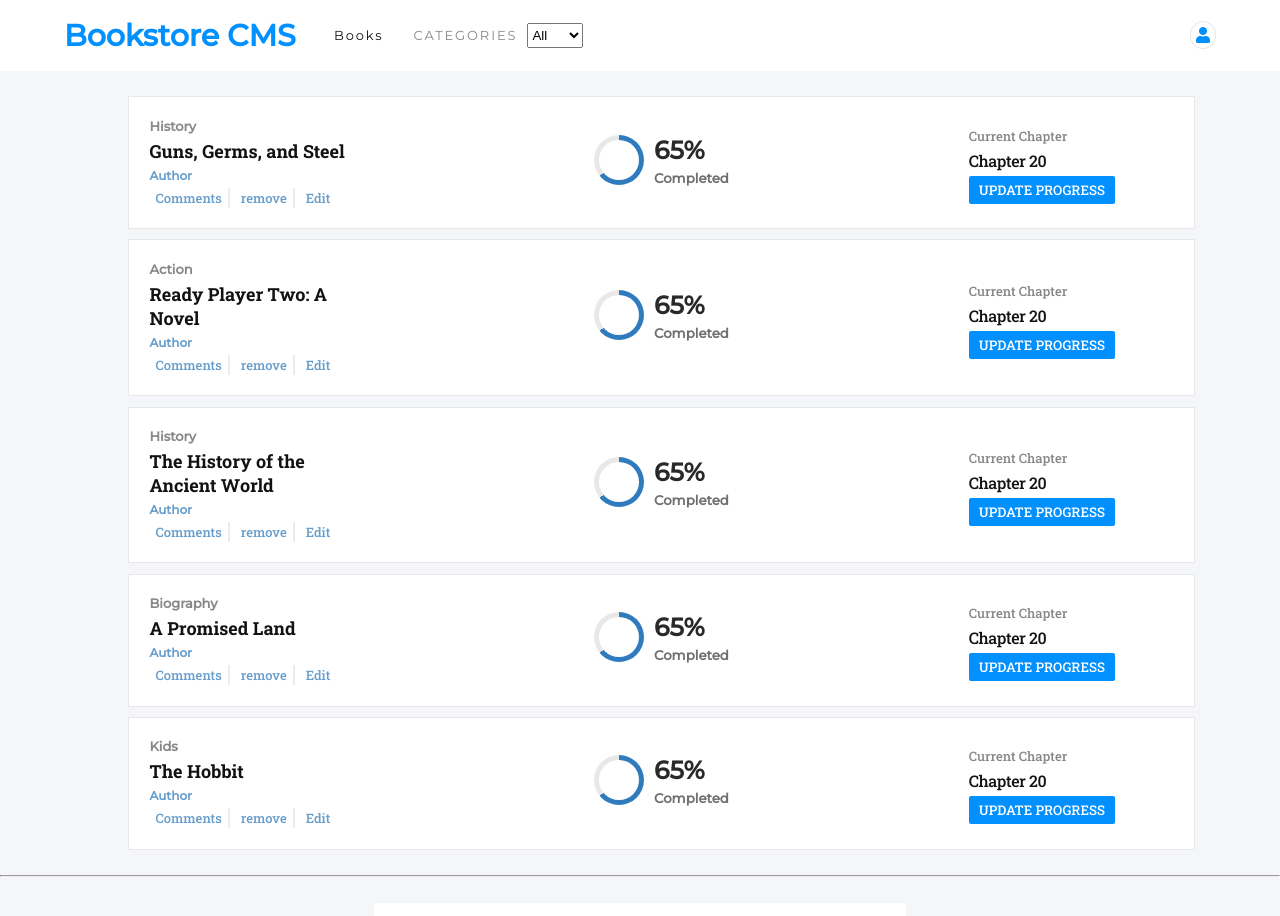
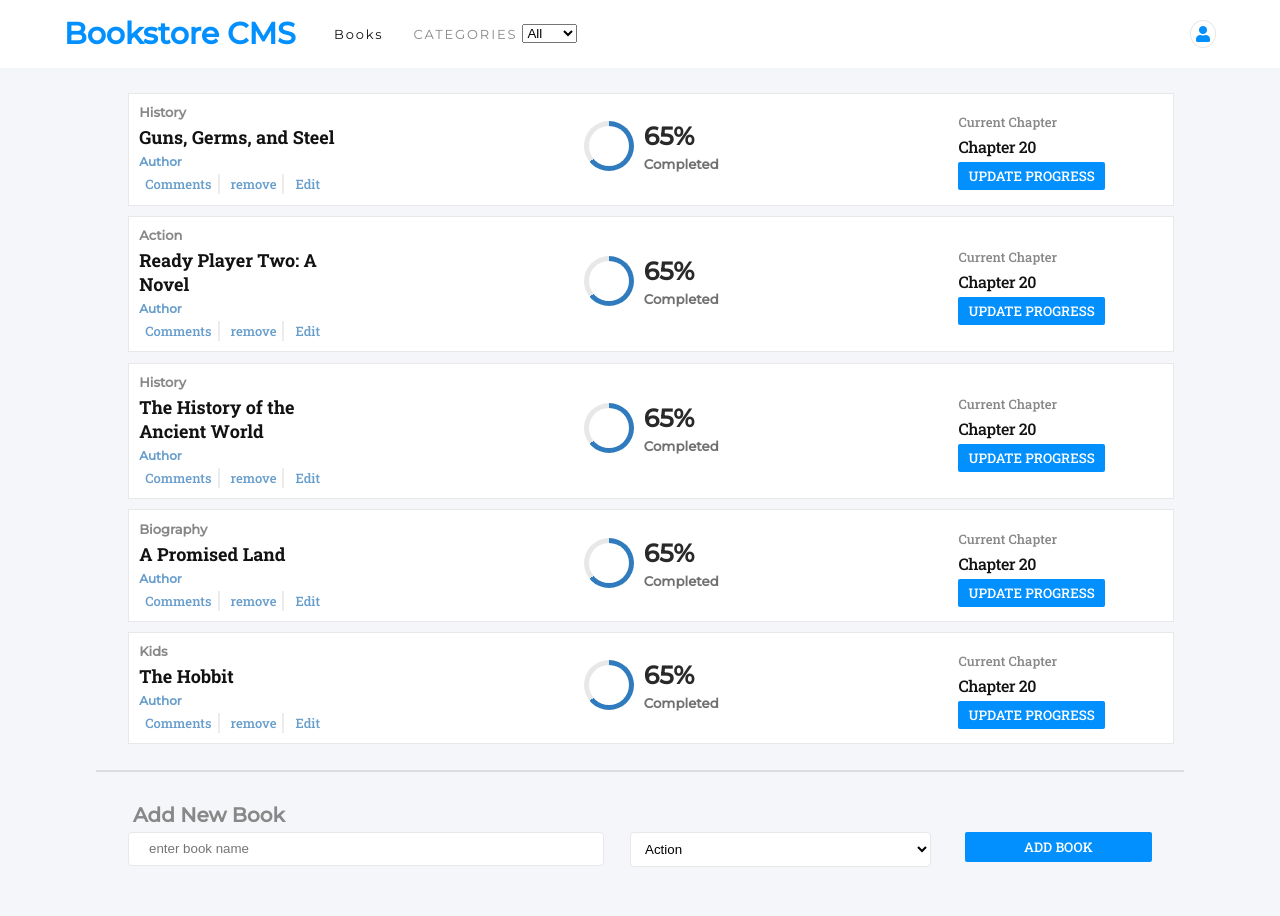
Before and after one commit to ajkacca457/redux-bookstore, a React (Create React App) app: page / in a window 1280 px wide. Shown: the top 916 px of the page. After the commit the page ends 892 px from the top, so only its background shows below. Built offline with nearby package versions, Linux system fonts and the light colour scheme.

Commit message:
add all styling to the app

```diff
--- a/src/components/App.js
+++ b/src/components/App.js
@@ -4,7 +4,7 @@ import BooksForm from '../containers/BooksForm';
 const App = () => (
   <div className="App">
     <BooksList />
-    <hr />
+    <div className="Line" />
     <BooksForm />
   </div>
 );
--- a/src/containers/BooksForm.js
+++ b/src/containers/BooksForm.js
@@ -45,10 +45,7 @@ const BooksForm = props => {
     <div className="booksform">
       <h3>Add New Book</h3>
       <form className="form" onSubmit={handleSubmit}>
-        <div className="formgroup">
-          <span>Book Name: </span>
-          {' '}
-          <br />
+        <div className="formgroup-1">
           <input
             type="text"
             name="title"
@@ -58,9 +55,7 @@ const BooksForm = props => {
             placeholder="enter book name"
           />
         </div>
-        <div className="formgroup">
-          <span>Book Category: </span>
-          <br />
+        <div className="formgroup-2">
           <select
             name="category"
             id="category"
@@ -74,7 +69,7 @@ const BooksForm = props => {
             ))}
           </select>
         </div>
-        <button type="submit">Submit</button>
+        <button type="submit" className="updatebtn">ADD BOOK</button>
       </form>
     </div>
   );
--- a/src/index.css
+++ b/src/index.css
@@ -8,46 +8,6 @@ body {
   box-sizing: border-box;
   background-color: #f5f6fa;
   font-family: 'Montserrat', sans-serif;
-}
-
-table tr {
-  background-color: #d3d3d3;
-  height: 40px;
-}
-
-.booksform {
-  width: 40%;
-  margin: 2% auto;
-  text-align: center;
-  background-color: white;
-  padding: 10px;
-}
-
-.form {
-  display: inline;
-}
-
-input,
-select {
-  width: 90%;
-  margin: 10px;
-  height: 25px;
-}
-
-form button {
-  width: 50%;
-  height: 30px;
-  background-color: orangered;
-  border: none;
-  color: white;
-  border-radius: 5px;
-}
-
-.booksform h3 {
-  background-color: #212f3c;
-  color: white;
-  margin: 5px;
-  padding: 5px;
 }
 
 .Bookstore-CMS {
@@ -88,6 +48,7 @@ form button {
   letter-spacing: 1.9px;
   color: #121212;
   margin-left: 30px;
+  margin-right: 5px;
 }
 
 .left-items {
@@ -110,13 +71,13 @@ form button {
 
 .book {
   background-color: white;
+  border: solid 1px #e8e8e8;
   width: 100%;
   margin: 1% 0;
-  padding: 2%;
+  padding: 1%;
   display: flex;
   justify-content: space-between;
   align-items: center;
-  border: solid 1px #e8e8e8;
 }
 
 .School-of {
@@ -237,3 +198,55 @@ form button {
   font-family: 'Roboto Slab', serif;
   color:white;
 }
+
+.Line {
+  opacity: .1;
+  width: 85%;
+  margin: auto;
+  height: 2px;
+  background-color: black;
+}
+
+.booksform {
+  width: 80%;
+  margin: 1% auto;
+  padding: 1%;}
+
+.form {
+  display: flex;
+}
+.formgroup-1{
+  flex:3;
+}
+.formgroup-2{
+  flex:2;
+}
+.form button {
+  flex:1;
+  height: 30px;
+  width: 50%;
+}
+
+.formgroup-1 input {
+  width: 90%;
+  height: 30px;
+  border-radius: 4px;
+  border: solid 1px #e8e8e8;
+  background-color: #ffffff;
+  padding-left: 20px;
+}
+.formgroup-2 select {
+  width: 90%;
+  height: 35px;
+  border-radius: 4px;
+  border: solid 1px #e8e8e8;
+  background-color: #ffffff;
+  padding-left: 10px;
+}
+.booksform h3 {
+margin: 5px;
+font-family: Montserrat;
+font-size: 20px;
+font-weight: bold;
+color: #888888;
+}
```
